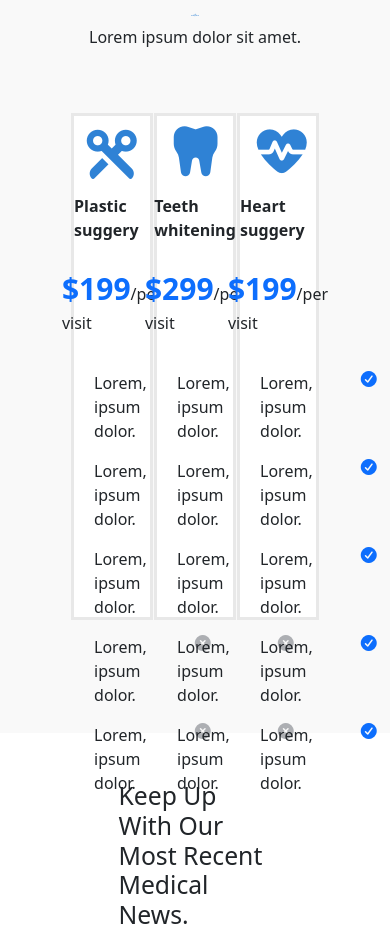
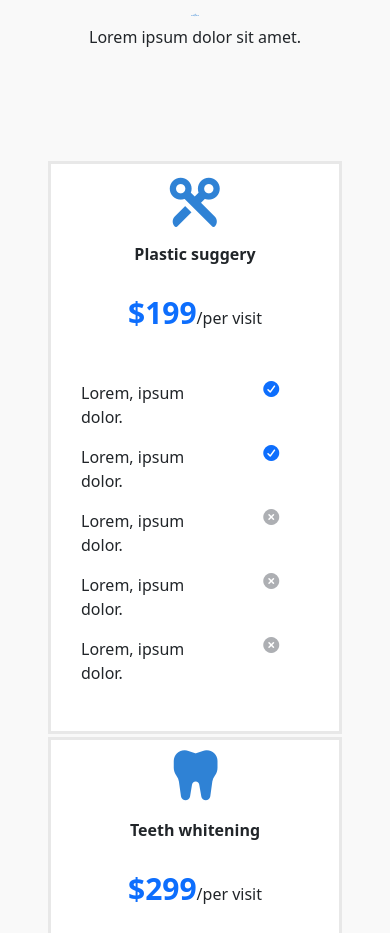
Before and after one commit to kawtaradlany/projet-final-adlanykawtar, a plain HTML site: page index.html in a window 390 px wide. Shown: the part 5796-6729 px from the top of the page. Drawn offline with nearby package versions, Linux system fonts and the light colour scheme.

Commit message:
section8 mobil

```diff
--- a/index.html
+++ b/index.html
@@ -429,16 +429,16 @@
             </div>
 
 
-            <div class="les3divsection8 h-100 d-flex justify-content-around container">
-                <div class="div1section8 bg-white">
+            <div class="les3divsection8 h-100 d-flex flex-lg-row justify-content-lg-between flex-column w-100 container p-5">
+                <div class="div1section8 bg-white  ">
                     <div class=" d-flex flex-column align-items-center gap-2">
                         <i class="iconsuggery fa-rotate-90 fa-solid fa-scissors"></i>
                         <p><strong>Plastic suggery</strong></p>
                         <p><span class="taillespan text-primary"> <strong>$199</strong></span>/per visit</p>
                     </div>
-                    <div class="divdiv1section8">
-                        <div class="d-flex gap-5">
-                            <p>Lorem, ipsum dolor.</p>
+                    <div class="divdiv1section8 ">
+                        <div class="d-flex gap-5 ">
+                            <p class="">Lorem, ipsum dolor.</p>
                             <i class="fa-solid fa-circle-check  text-primary"></i>
                         </div>
                         <div class="d-flex gap-5">
--- a/src/sass/modules/home/_main.sass
+++ b/src/sass/modules/home/_main.sass
@@ -201,19 +201,18 @@
 // section8
 .section8
     background-color: #f9f9f9
-    height: 100vh
+    // height: 100vh
     .les3divsection8
-        width: 70%
     .div1section8
         border: solid #e8e8e8
-        height: 60vh
-        width: 21vw
+        // height: 60vh
+        width: 20vw !important
 
     .divdiv1section8
-        width: 80%
+        width: 20vw
         display: flex
         flex-direction: column
-        justify-content: end
+        justify-content: center
         padding: 20px
 
     .iconsuggery
@@ -222,6 +221,16 @@
         padding: 10px
     .taillespan
         font-size: 30px
+
+@media  (max-width: 430px )
+.les3divsection8
+    gap: 3px
+    .div1section8
+        width: 100% !important
+        .divdiv1section8
+            width: 90% !important
+            padding: 30px
+
 // section9
 .section9
     height: 100vh
```
Also changed, not shown: public/css/app.css, 1 other file.
